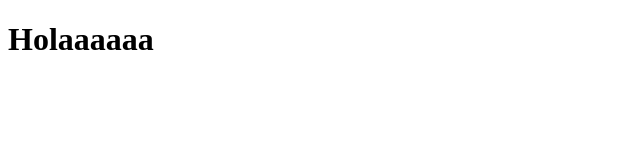
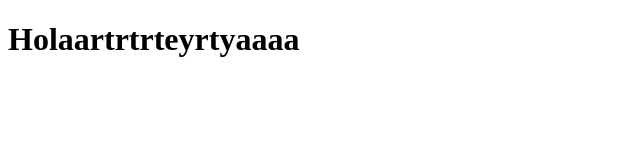
Before and after one commit to asgore-qwerty/introduccion-grupo-3, a plain HTML site: page index.html in a window 1280 px wide. Shown: the whole page, without its empty margins (0-640 px from the left). Drawn offline with Linux system fonts and the light colour scheme.

Commit message:
Update index.html

```diff
--- a/index.html
+++ b/index.html
@@ -6,6 +6,6 @@
     <title>hola</title>
 </head>
 <body>
-    <h1>Holaaaaaa</h1>
+    <h1>Holaartrtrteyrtyaaaa</h1>
 </body>
 </html>
```
